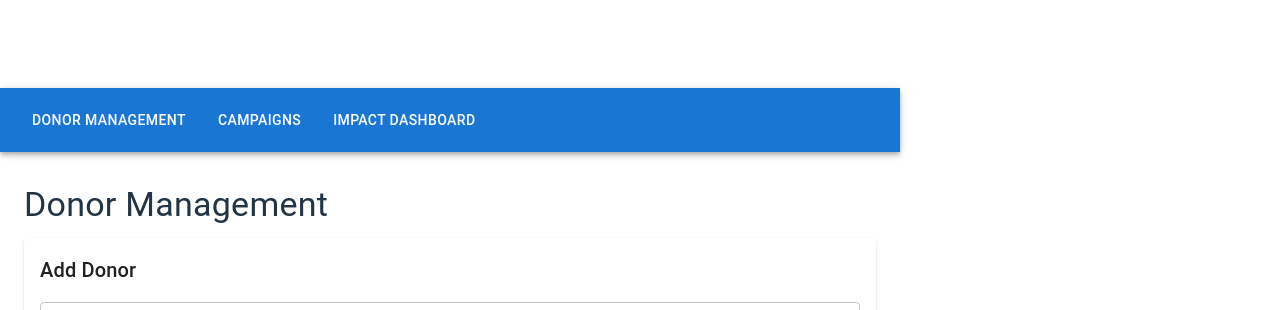
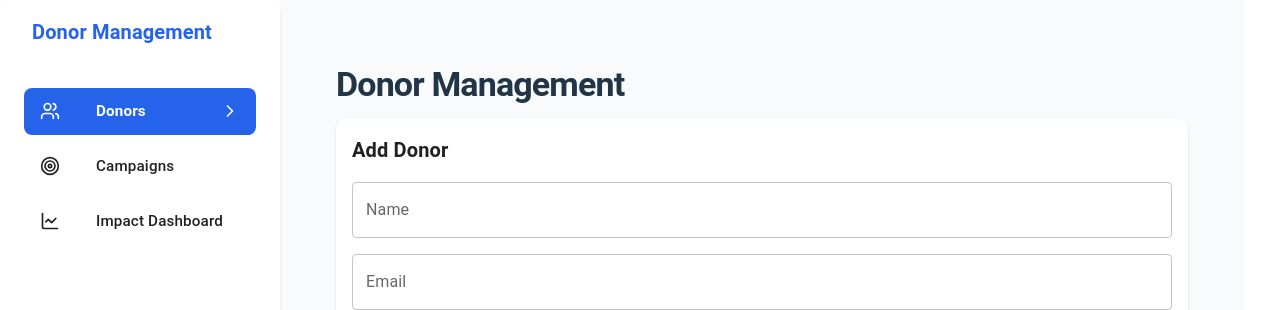
Before and after one commit to Thomas-Gareth/donor-management, a React (Vite) app in the folder donor-management/: page / in a window 1280 px wide. Shown: the top 310 px of the page. Built offline with nearby package versions, Linux system fonts and the light colour scheme; no server answers; the database is empty.

Commit message:
updated layout

```diff
--- a/donor-management/src/App.jsx
+++ b/donor-management/src/App.jsx
@@ -1,34 +1,159 @@
-import { BrowserRouter as Router, Route, Routes, Link } from "react-router-dom";
+import React from 'react';
+import { BrowserRouter as Router, Route, Routes, Link, useLocation } from "react-router-dom";
 import DonorManagement from "./components/DonorManagement";
-import CampaignTracking from './components/CampaignTracking'
-import ImpactDashboard from "./components/ImpactDashbaord";
-import { AppBar, Toolbar, Button, Box } from "@mui/material";
+import CampaignTracking from './components/CampaignTracking';
+import ImpactDashboard from './components/ImpactDashbaord';
+import {
+  AppBar, Toolbar, Button, Box, Container, Typography,
+  Drawer, List, ListItem, ListItemText, ListItemIcon,
+  useTheme, ThemeProvider, createTheme
+} from "@mui/material";
+import {
+  Users, Target, LineChart, ChevronRight
+} from 'lucide-react';
+
+// Create custom theme
+const theme = createTheme({
+  palette: {
+    primary: {
+      main: '#2563eb',
+      light: '#3b82f6',
+      dark: '#1d4ed8',
+    },
+    secondary: {
+      main: '#7c3aed',
+      light: '#8b5cf6',
+      dark: '#6d28d9',
+    },
+    background: {
+      default: '#f8fafc',
+      paper: '#ffffff',
+    }
+  },
+  typography: {
+    h4: {
+      fontWeight: 600,
+      letterSpacing: '-0.025em',
+    },
+    h6: {
+      fontWeight: 600,
+    }
+  },
+  components: {
+    MuiButton: {
+      styleOverrides: {
+        root: {
+          textTransform: 'none',
+          fontWeight: 500,
+          borderRadius: 8,
+        },
+      },
+    },
+    MuiPaper: {
+      styleOverrides: {
+        root: {
+          borderRadius: 12,
+          boxShadow: '0 1px 3px 0 rgb(0 0 0 / 0.1), 0 1px 2px -1px rgb(0 0 0 / 0.1)',
+        },
+      },
+    },
+  },
+});
+
+const DRAWER_WIDTH = 280;
+
+const NavigationItem = ({ to, icon: Icon, text }) => {
+  const location = useLocation();
+  const isActive = location.pathname === to;
+
+  return (
+    <ListItem
+      component={Link}
+      to={to}
+      sx={{
+        mb: 1,
+        borderRadius: 2,
+        bgcolor: isActive ? 'primary.main' : 'transparent',
+        color: isActive ? 'white' : 'text.primary',
+        '&:hover': {
+          bgcolor: isActive ? 'primary.dark' : 'action.hover',
+        },
+      }}
+    >
+      <ListItemIcon sx={{ color: isActive ? 'white' : 'text.primary' }}>
+        <Icon size={20} />
+      </ListItemIcon>
+      <ListItemText
+        primary={text}
+        primaryTypographyProps={{
+          fontSize: '0.95rem',
+          fontWeight: isActive ? 600 : 500,
+        }}
+      />
+      {isActive && (
+        <ChevronRight size={20} />
+      )}
+    </ListItem>
+  );
+};
+
+const Layout = ({ children }) => {
+  return (
+    <Box sx={{ display: 'flex', minHeight: '100vh' }}>
+      <Drawer
+        variant="permanent"
+        sx={{
+          width: DRAWER_WIDTH,
+          flexShrink: 0,
+          '& .MuiDrawer-paper': {
+            width: DRAWER_WIDTH,
+            boxSizing: 'border-box',
+            border: 'none',
+            bgcolor: 'background.paper',
+            p: 2,
+          },
+        }}
+      >
+        <Box sx={{ mb: 4, px: 2 }}>
+          <Typography variant="h6" color="primary">
+            Donor Management
+          </Typography>
+        </Box>
+        <List sx={{ px: 1 }}>
+          <NavigationItem to="/" icon={Users} text="Donors" />
+          <NavigationItem to="/campaigns" icon={Target} text="Campaigns" />
+          <NavigationItem to="/impact" icon={LineChart} text="Impact Dashboard" />
+        </List>
+      </Drawer>
+
+      <Box
+        component="main"
+        sx={{
+          flexGrow: 1,
+          bgcolor: 'background.default',
+          p: 4,
+          minHeight: '100vh',
+        }}
+      >
+        {children}
+      </Box>
+    </Box>
+  );
+};
 
 function App() {
   return (
+    <ThemeProvider theme={theme}>
       <Router>
-            <AppBar position="static">
-                <Toolbar>
-                    <Box sx={{ display: 'flex', gap: 2 }}>
-                        <Button color="inherit" component={Link} to="/">
-                            Donor Management
-                        </Button>
-                        <Button color="inherit" component={Link} to="/campaigns">
-                            Campaigns
-                        </Button>
-                        <Button color="inherit" component={Link} to="/impact">
-                            Impact Dashboard
-                        </Button>
-                    </Box>
-                </Toolbar>
-            </AppBar>
-
+        <Layout>
           <Routes>
             <Route path="/" element={<DonorManagement />} />
             <Route path="/campaigns" element={<CampaignTracking />} />
             <Route path="/impact" element={<ImpactDashboard />} />
           </Routes>
+        </Layout>
       </Router>
+    </ThemeProvider>
   );
 }
 
--- a/donor-management/src/components/DonorManagement.jsx
+++ b/donor-management/src/components/DonorManagement.jsx
@@ -6,7 +6,6 @@ import {
     TableHead, TableRow, Paper, IconButton, Box
 } from "@mui/material";
 import DeleteIcon from "@mui/icons-material/Delete";
-import * as XLSX from 'xlsx';
 import { jsPDF } from 'jspdf';
 import 'jspdf-autotable';
 
@@ -40,11 +39,34 @@ function DonorManagement() {
     };
 
     const generateCSVReport = (data, filename = 'donor_report') => {
-        const worksheet = XLSX.utils.json_to_sheet(data);
-        const workbook = XLSX.utils.book_new();
-        XLSX.utils.book_append_sheet(workbook, worksheet, 'Donors');
+        // Convert donors to CSV
+        const headers = ['Name', 'Email', 'Phone', 'Total Donations'];
+        const csvData = data.map(donor => [
+            donor.name,
+            donor.email,
+            donor.phone,
+            donor.totalDonations || 0
+        ]);
 
-        XLSX.writeFile(workbook, `${filename}.csv`);
+        // Combine headers and data
+        const csvContent = [
+            headers,
+            ...csvData
+        ].map(e => e.map(String).map(v => v.replace(/"/g, '""')).map(v => `"${v}"`).join(","))
+        .join("\n");
+
+        // Create and download CSV file
+        const blob = new Blob([csvContent], { type: 'text/csv;charset=utf-8;' });
+        const link = document.createElement("a");
+        if (link.download !== undefined) {
+            const url = URL.createObjectURL(blob);
+            link.setAttribute("href", url);
+            link.setAttribute("download", `${filename}.csv`);
+            link.style.visibility = 'hidden';
+            document.body.appendChild(link);
+            link.click();
+            document.body.removeChild(link);
+        }
     };
 
     const generatePDFReport = async (filename = 'donor_report') => {
--- a/donor-management/src/components/ImpactDashbaord.jsx
+++ b/donor-management/src/components/ImpactDashbaord.jsx
@@ -8,6 +8,7 @@ import {
 } from '@mui/material';
 import { BarChart, Bar, XAxis, YAxis, Tooltip, ResponsiveContainer } from 'recharts';
 import { Trophy } from 'lucide-react';
+
 
 function ImpactDashboard() {
     const [metrics, setMetrics] = useState({
@@ -62,6 +63,8 @@ function ImpactDashboard() {
         ))].sort((a, b) => b - a);
         setAvailableYears(years);
     };
+
+
 
     const filterDataByTime = (data) => {
         return data.filter(item => {
```
Also changed, not shown: donor-management/src/services/emailService.js (added, +19 -0 lines), package.json (+13 -2 lines), 1 other file (tests, documents, lock files or other folders). Lines whose indentation alone changed are shown as unchanged.
